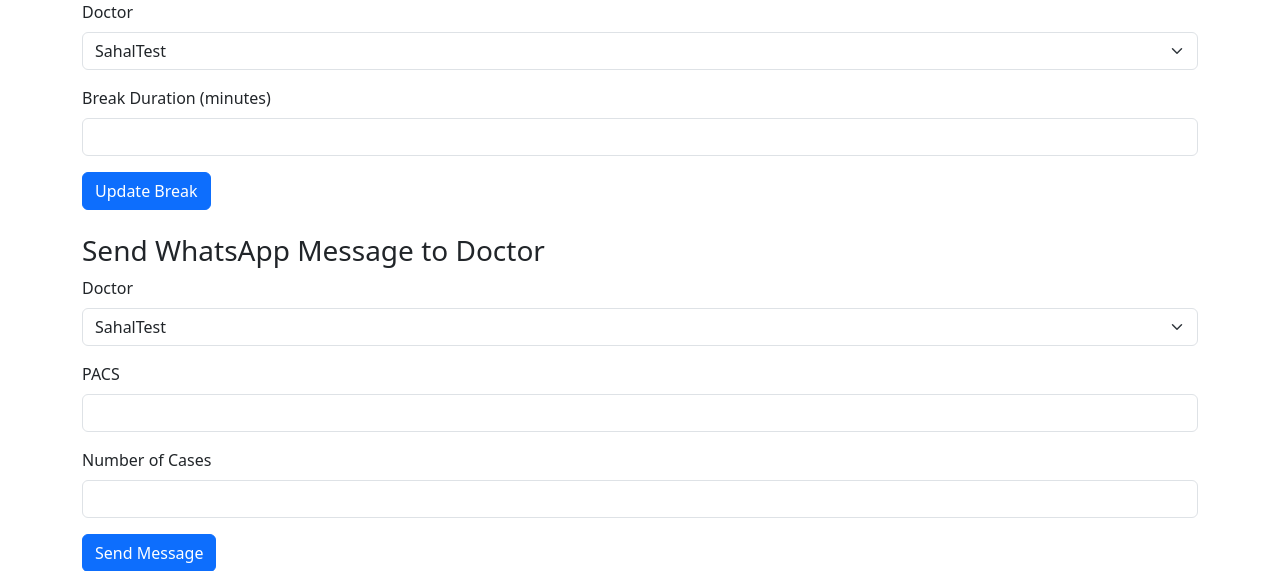
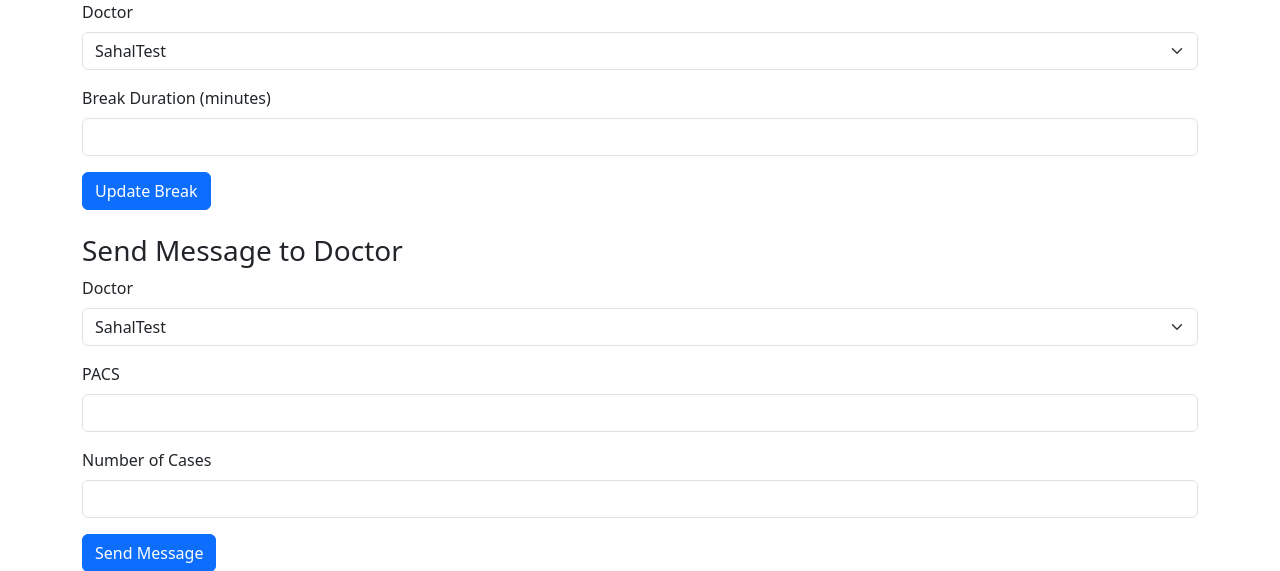
Before and after one commit to sahalux111/DoctorDashboard-, a Flask app: page /admin_control in a window 1280 px wide. Shown: the part 647-1218 px from the top of the page. Run offline with Flask 3, Linux system fonts and the light colour scheme; the visitor is signed in with stand-in values (Sample User, id 1).

Commit message:
admin_control.html

```diff
--- a/templates/admin_control.html
+++ b/templates/admin_control.html
@@ -16,7 +16,7 @@
         <!-- Update Schedule Form -->
         <div class="mb-4">
             <h3>Update Doctor Schedule</h3>
-            <form action="/update_schedule" method="post">
+            <form action="{{ url_for('update_schedule') }}" method="post">
                 <div class="mb-3">
                     <label for="doctor" class="form-label">Doctor</label>
                     <select id="doctor" name="doctor" class="form-select">
@@ -44,7 +44,7 @@
         <!-- Update Break Form -->
         <div class="mb-4">
             <h3>Update Doctor Break</h3>
-            <form action="/update_break" method="post">
+            <form action="{{ url_for('update_break') }}" method="post">
                 <div class="mb-3">
                     <label for="doctor" class="form-label">Doctor</label>
                     <select id="doctor" name="doctor" class="form-select">
@@ -63,8 +63,8 @@
 
         <!-- Send WhatsApp Message Form -->
         <div class="mb-4">
-            <h3>Send WhatsApp Message to Doctor</h3>
-            <form action="/send_whatsapp" method="post">
+            <h3>Send Message to Doctor</h3>
+            <form action="{{ url_for('send_whatsapp') }}" method="post">
                 <div class="mb-3">
                     <label for="doctor" class="form-label">Doctor</label>
                     <select id="doctor" name="doctor" class="form-select" required>
```
